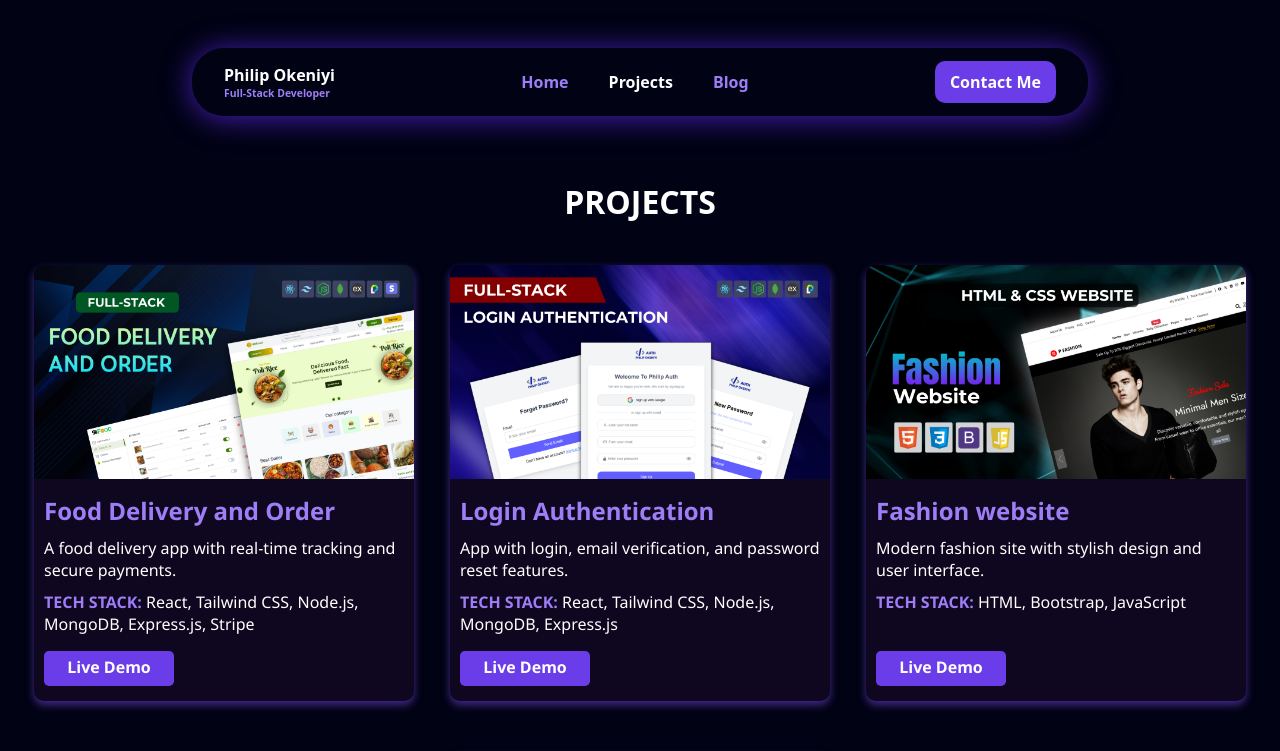
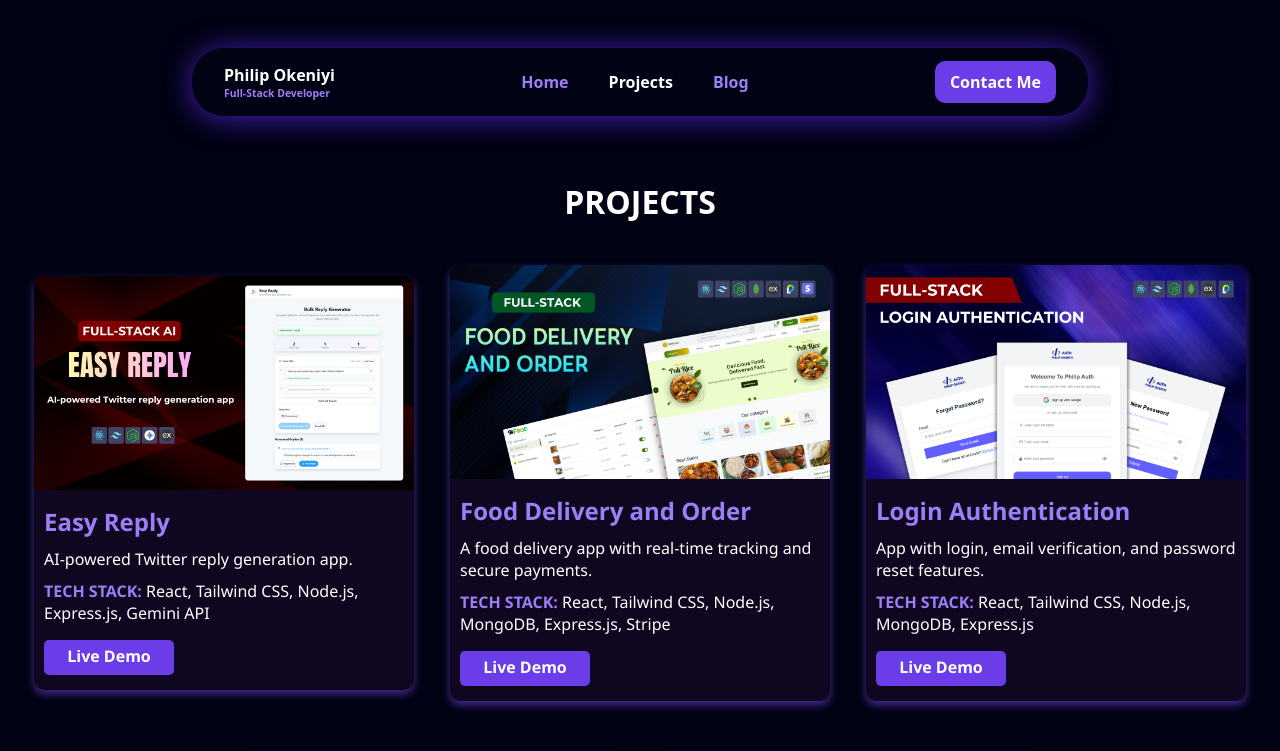
Before and after one commit to philipokeniyi/my-portfolio, a React (Vite) app: page /work in a window 1280 px wide. Shown: the top 751 px of the page. Built offline with nearby package versions, Linux system fonts and the light colour scheme.

Commit message:
easy reply

```diff
--- a/src/components/Work Card/Card.jsx
+++ b/src/components/Work Card/Card.jsx
@@ -1,6 +1,3 @@
-// 3
-
-
 import PropTypes from "prop-types";
 import "./Card.css";
 
--- a/src/components/Work/Work.jsx
+++ b/src/components/Work/Work.jsx
@@ -6,6 +6,7 @@ import fashionWebsite from "./fashion-website.png";
 import realEstate from "./estate-agency.png";
 import foodDelivery from "./food-delivery.png";
 import loginAuth from "./Login-Auth.png";
+import easyReply from "./easy-reply.png";
 import { Helmet } from "react-helmet";
 
 function Work() {
@@ -28,6 +29,14 @@ function Work() {
         <div className="all-work">
           <h1>PROJECTS</h1>
           <section className="work">
+            <Card
+              title="Easy Reply"
+              description="AI-powered Twitter reply generation app."
+              stack="React, Tailwind CSS, Node.js, Express.js, Gemini API"
+              link="https://easy-reply-mu.vercel.app"
+              image={easyReply}
+              alt="Easy Reply"
+            />
             <Card
               title="Food Delivery and Order"
               description="A food delivery app with real-time tracking and secure payments."
```
Also changed, not shown: src/components/Work/easy-reply.png (added).
